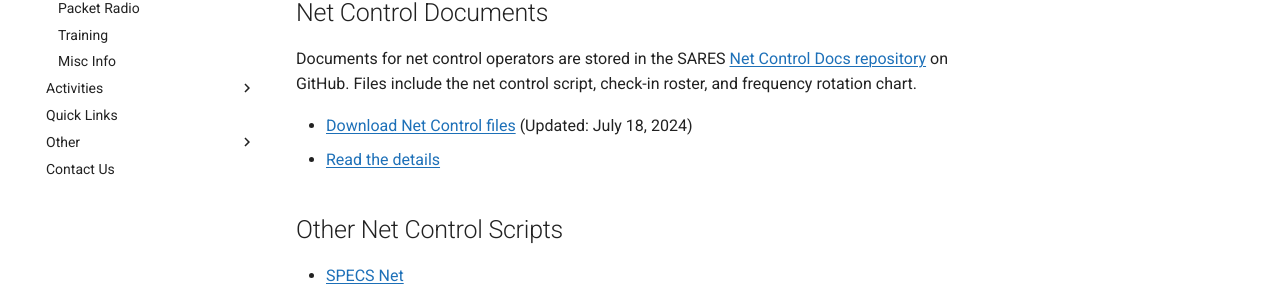
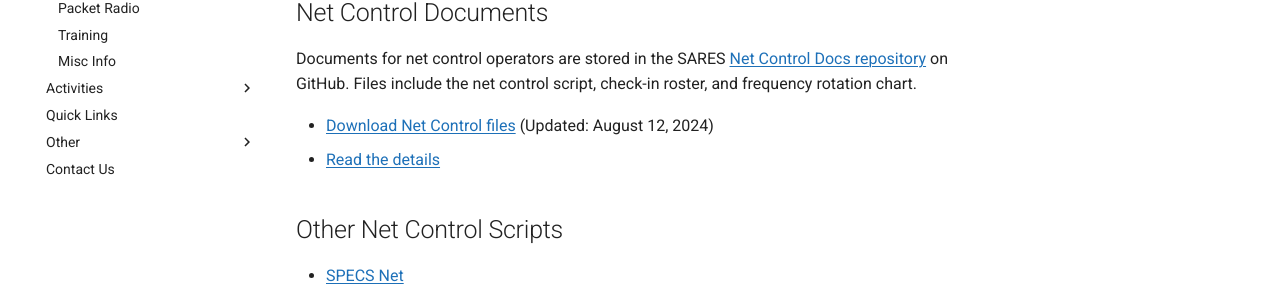
Before and after one commit to saresrg/www-k6sny-org, an MkDocs documentation site: the page built from docs/resources/net-control.md, in a window 1280 px wide. Shown: the part 292-593 px from the top of the page. Built offline with MkDocs 1.6.1 and Material for MkDocs 9.7.7, drawn with Linux system fonts in a browser that asks for light colours.

Commit message:
Update date in link to net-control-docs

```diff
--- a/docs/resources/net-control.md
+++ b/docs/resources/net-control.md
@@ -8,7 +8,7 @@ General information can be found on the [Nets page](../nets.md).
 
 Documents for net control operators are stored in the SARES [Net Control Docs repository](https://github.com/saresrg/Net-Control-Docs) on GitHub. Files include the net control script, check-in roster, and frequency rotation chart.
 
--   [Download Net Control files](https://github.com/saresrg/Net-Control-Docs/releases/latest) (Updated: July 18, 2024)
+-   [Download Net Control files](https://github.com/saresrg/Net-Control-Docs/releases/latest) (Updated: August 12, 2024)
 -   [Read the details](https://github.com/saresrg/Net-Control-Docs#readme)
 
 ## Other Net Control Scripts
```
